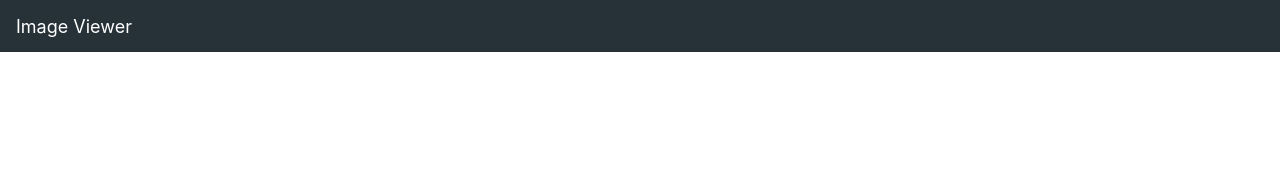
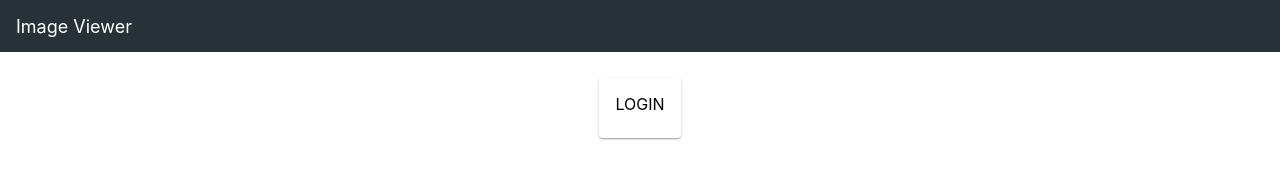
Before and after one commit to DMurtyK/D_ImageViewer, a React (Create React App) app in the folder imageviewer-app/: page / in a window 1280 px wide. Shown: the top 188 px of the page. Built offline with nearby package versions, Linux system fonts and the light colour scheme.

Commit message:
card displayed horizontally in center of the page

```diff
--- a/imageviewer-app/src/screens/login/Login.css
+++ b/imageviewer-app/src/screens/login/Login.css
@@ -0,0 +1,10 @@
+.cardStyle{
+
+display: flex;
+align-items: center;
+justify-content: center;
+min-width: auto;
+margin-top: 2%;
+
+
+}
--- a/imageviewer-app/src/screens/login/Login.js
+++ b/imageviewer-app/src/screens/login/Login.js
@@ -1,13 +1,31 @@
 import React, { Component } from 'react';
 import './Login.css';
 import Header from '../../common/header/Header.js';
+import Card from '@material-ui/core/Card';
+import CardContent from '@material-ui/core/CardContent';
 
-class Login extends Component{
+class Login extends Component {
 
-    render(){
-        return(
+    render() {
+        return (
             <div>
-            <Header />
+                <Header />
+                <div className="cardStyle">
+
+                <Card >
+                    <CardContent>
+
+                        <span>LOGIN</span>
+
+                    </CardContent>
+
+                </Card>
+
+
+
+                </div>
+
+
 
             </div>
 
```
